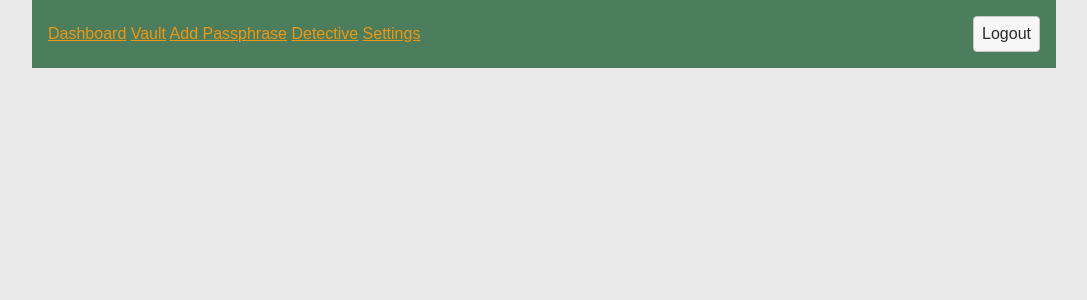
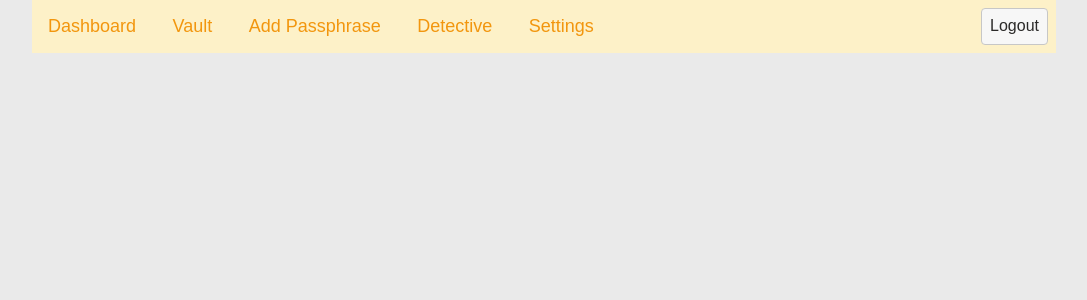
Before and after one commit to Elagoht/Passenger-Web-Minimal, a Flask app: template templates/layouts/private.j2 in a window 1280 px wide. Shown: the top 300 px of the page, without its empty margins (96-1183 px from the left). Run offline with Flask 3, Linux system fonts and the light colour scheme; the template is opened without the code that fills it, so the values that code supplies are empty; parts of the project's set-up code (start-up, migrations or seed data) failed here and were passed over.

Commit message:
chore: Update header colors and link styles in private layout

```diff
--- a/src/design/private.css
+++ b/src/design/private.css
@@ -1,16 +1,23 @@
 header {
-  background-color: var(--leaf-500);
-  color: var(--leaf-50);
+  background-color: var(--creamcan-100);
+  color: var(--creamcan-500);
   display: flex;
   justify-content: space-between;
   align-items: center;
-  padding: 1rem;
+  padding-right: 0.5rem;
 }
 header a {
+  text-decoration: none;
+  padding: 1rem;
+  display: inline-flex;
+  font-weight: 500;
+  font-size: 1.125rem;
   color: var(--creamcan-500);
+  transition: all 0.1s ease-in-out;
 }
 header a:hover {
-  color: var(--creamcan-700);
+  background-color: var(--creamcan-50);
+  color: var(--creamcan-400);
 }
 
 body {
@@ -18,3 +25,15 @@ body {
   margin: 0 auto;
   width: 100%;
 }
+
+/* Dark Mode */
+@media (prefers-color-scheme: dark) {
+  header {
+    background-color: var(--tuatara-950);
+    color: var(--tuatara-50);
+  }
+  header a:hover {
+    background-color: var(--creamcan-900);
+    color: var(--creamcan-50);
+  }
+}
--- a/templates/layouts/partials/navbar.j2
+++ b/templates/layouts/partials/navbar.j2
@@ -1,6 +1,6 @@
 <header>
   <nav>
-    <a href="/">Dashboard</a>
+    <a href="/dashboard">Dashboard</a>
     <a href="/vault">Vault</a>
     <a href="/add">Add Passphrase</a>
     <a href="/detective">Detective</a>
```
